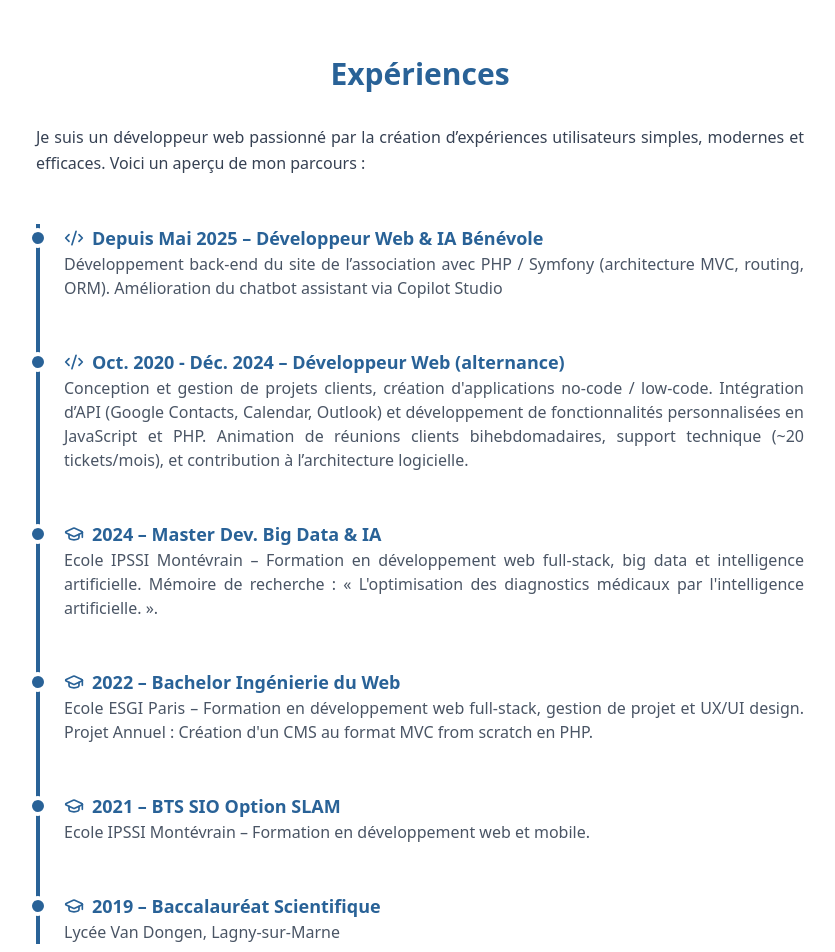
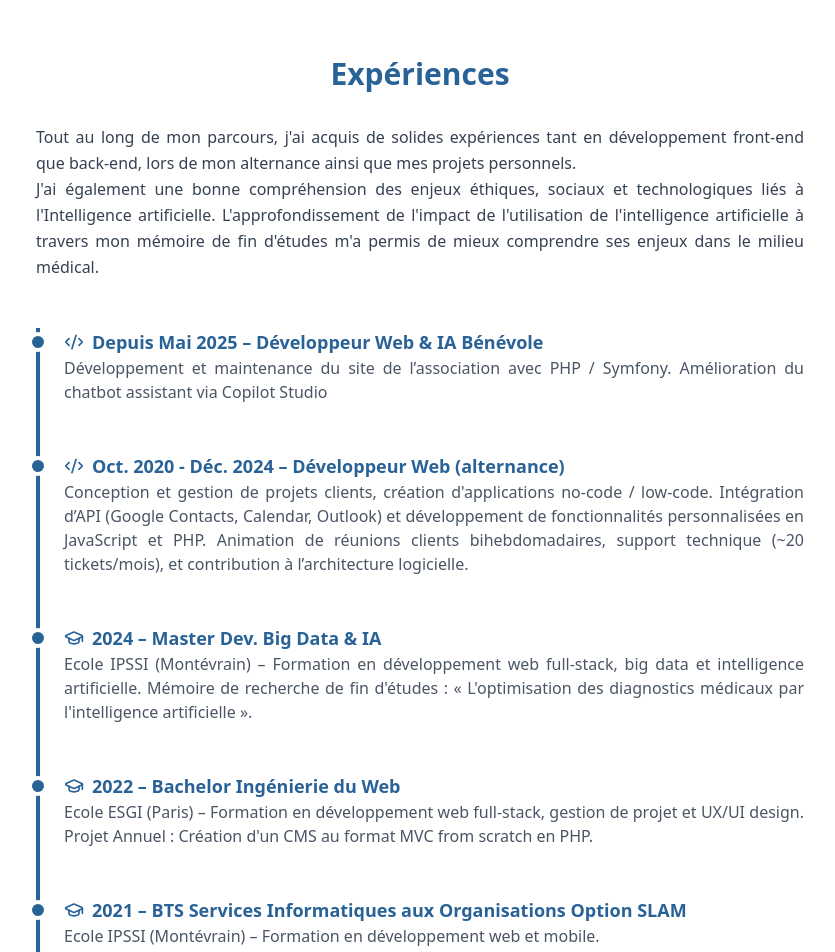
Before and after one commit to thoms-17/mon-portfolio, a React (Vite) app: page / in a window 1280 px wide. Shown: the part 840-1792 px from the top of the page, without its empty margins (220-1055 px from the left). Built offline with nearby package versions, Linux system fonts and the light colour scheme.

Commit message:
Experiences Update

```diff
--- a/src/data/experience.js
+++ b/src/data/experience.js
@@ -3,7 +3,7 @@ export const timelineItems = [
     year: "Depuis Mai 2025",
     title: "Développeur Web & IA Bénévole",
     description:
-      "Développement back-end du site de l’association avec PHP / Symfony (architecture MVC, routing, ORM). Amélioration du chatbot assistant via Copilot Studio",
+      "Développement et maintenance du site de l’association avec PHP / Symfony. Amélioration du chatbot assistant via Copilot Studio",
     iconType: "code",
   },
   {
@@ -17,26 +17,27 @@ export const timelineItems = [
     year: "2024",
     title: "Master Dev. Big Data & IA",
     description:
-      "Ecole IPSSI Montévrain – Formation en développement web full-stack, big data et intelligence artificielle. Mémoire de recherche : « L'optimisation des diagnostics médicaux par l'intelligence artificielle. ».",
+      "Ecole IPSSI (Montévrain) – Formation en développement web full-stack, big data et intelligence artificielle. Mémoire de recherche de fin d'études : « L'optimisation des diagnostics médicaux par l'intelligence artificielle ».",
     iconType: "graduation",
   },
   {
     year: "2022",
     title: "Bachelor Ingénierie du Web",
     description:
-      "Ecole ESGI Paris – Formation en développement web full-stack, gestion de projet et UX/UI design. Projet Annuel : Création d'un CMS au format MVC from scratch en PHP.",
+      "Ecole ESGI (Paris) – Formation en développement web full-stack, gestion de projet et UX/UI design. Projet Annuel : Création d'un CMS au format MVC from scratch en PHP.",
     iconType: "graduation",
   },
   {
     year: "2021",
-    title: "BTS SIO Option SLAM",
-    description: "Ecole IPSSI Montévrain – Formation en développement web et mobile.",
+    title: "BTS Services Informatiques aux Organisations Option SLAM",
+    description:
+      "Ecole IPSSI (Montévrain) – Formation en développement web et mobile.",
     iconType: "graduation",
   },
   {
     year: "2019",
     title: "Baccalauréat Scientifique",
-    description: "Lycée Van Dongen, Lagny-sur-Marne",
+    description: "Lycée Van Dongen (Lagny-sur-Marne)",
     iconType: "graduation",
-  }
+  },
 ];
--- a/src/sections/AboutSection.jsx
+++ b/src/sections/AboutSection.jsx
@@ -33,9 +33,15 @@ const AboutSection = () => {
           viewport={{ once: true }}
           className="text-gray-700 leading-relaxed text-justify mb-12"
         >
-          Je suis un développeur web passionné par la création d’expériences
-          utilisateurs simples, modernes et efficaces. Voici un aperçu de mon
-          parcours :
+          Tout au long de mon parcours, j'ai acquis de solides expériences tant
+          en développement front-end que back-end, lors de mon alternance ainsi
+          que mes projets personnels.
+          <br />
+          J'ai également une bonne compréhension des enjeux éthiques, sociaux et
+          technologiques liés à l'Intelligence artificielle. L'approfondissement
+          de l'impact de l'utilisation de l'intelligence artificielle à travers
+          mon mémoire de fin d'études m'a permis de mieux comprendre ses enjeux
+          dans le milieu médical.
         </motion.p>
 
         {/* Timeline */}
--- a/src/sections/HeroSection.jsx
+++ b/src/sections/HeroSection.jsx
@@ -66,7 +66,7 @@ const HeroSection = () => {
             transition={{ duration: 0.8, delay: 0.6 }}
             className="text-base sm:text-lg md:text-xl text-gray-600 mb-8 max-w-2xl mx-auto leading-relaxed"
           >
-            Passionné par le Web, le Big Data & l'Intelligence Artificielle
+            Jeune diplômé en développement Web, Big Data & Intelligence Artificielle
           </motion.p>
 
           {/* CTA Buttons */}
@@ -77,7 +77,7 @@ const HeroSection = () => {
             className="flex flex-col items-center gap-4 sm:flex-row sm:justify-center mb-4 sm:mb-12"
           >
             <a
-              href="/cv-thomas-cooper.pdf"
+              href={`${import.meta.env.BASE_URL}cv-thomas-cooper.pdf`}
               download
               className="inline-flex items-center justify-center gap-2 px-8 w-fit py-4 bg-[#296297] text-white rounded-full font-semibold hover:bg-[#1F4D73] transition-transform duration-400 hover:scale-110 shadow-lg cursor-pointer"
             >
@@ -85,7 +85,7 @@ const HeroSection = () => {
             </a>
 
             <a
-              href="/d2c-thomas-cooper.pdf"
+              href={`${import.meta.env.BASE_URL}d2c-thomas-cooper.pdf`}
               download
               className="inline-flex items-center justify-center gap-2 px-8 w-fit py-4 bg-[#296297] text-white rounded-full font-semibold hover:bg-[#1F4D73] transition-transform duration-400 hover:scale-110 shadow-lg cursor-pointer"
             >
```
